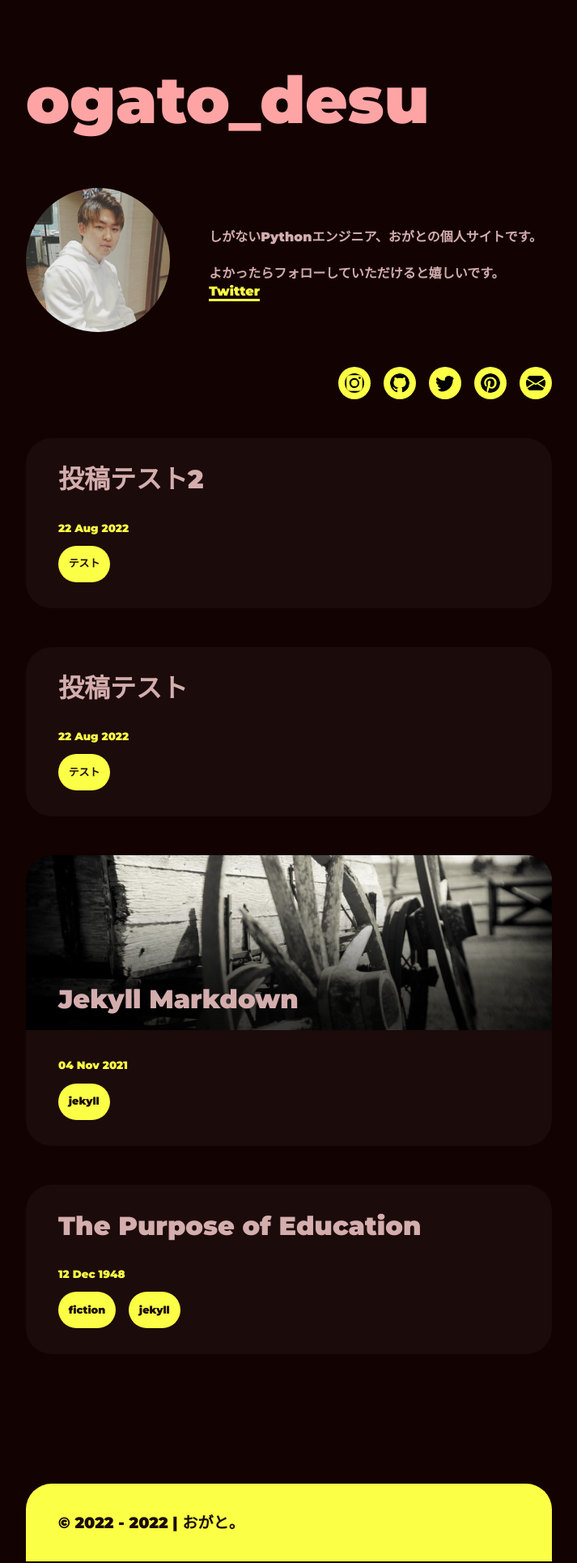
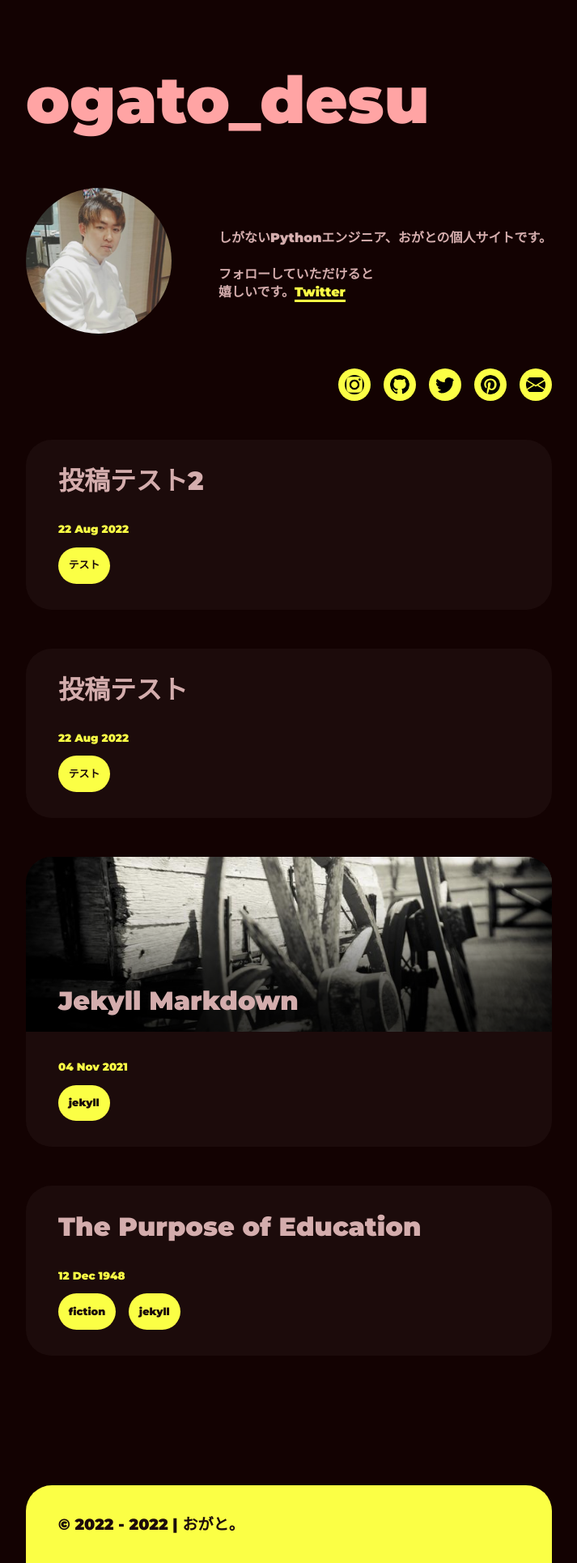
Before and after one commit to ogatodesuyo/ogatodesuyo.github.io, a Jekyll site: the page built from index.md, in a window 1280 px wide. Shown: the whole page at 81% size, without its empty margins (283-996 px from the left). Built offline with Jekyll 4.4.1, drawn with Linux system fonts in a browser that asks for light colours.

Commit message:
途中経過

```diff
--- a/_data/author.yml
+++ b/_data/author.yml
@@ -1,12 +1,9 @@
 name: Ogawa Hideto
 description: "
-  <p>
-    しがないPythonエンジニア、おがとの個人サイトです。
-  </p>
-  <br/>
-  <p>
-    よかったらフォローしていただけると嬉しいです。<a href='https://twitter.com/ogato_desuyo' target='_blank'>Twitter</a>
-  </P>
+    <p>しがないPythonエンジニア、おがとの個人サイトです。</p>
+    <br>
+    <p>フォローしていただけると</p>
+    <p>嬉しいです。<a href='https://twitter.com/ogato_desuyo' target='_blank'>Twitter</a></P>
 "
 email: dev_sharad@outlook.com
 contact:
--- a/assets/css/main.css
+++ b/assets/css/main.css
@@ -59,7 +59,7 @@ header .site-title {
   display: flex;
   justify-content: space-between;
   align-items: center;
-  gap: 3rem;
+  gap: 2rem;
 }
 /* #bio-avatar-wrapper {} */
 #bio-avatar {
```
Also changed, not shown: all_collections/_posts/2022-08-22-投稿テスト.md (+9 -0 lines), assets/icons/instagram.svg.
